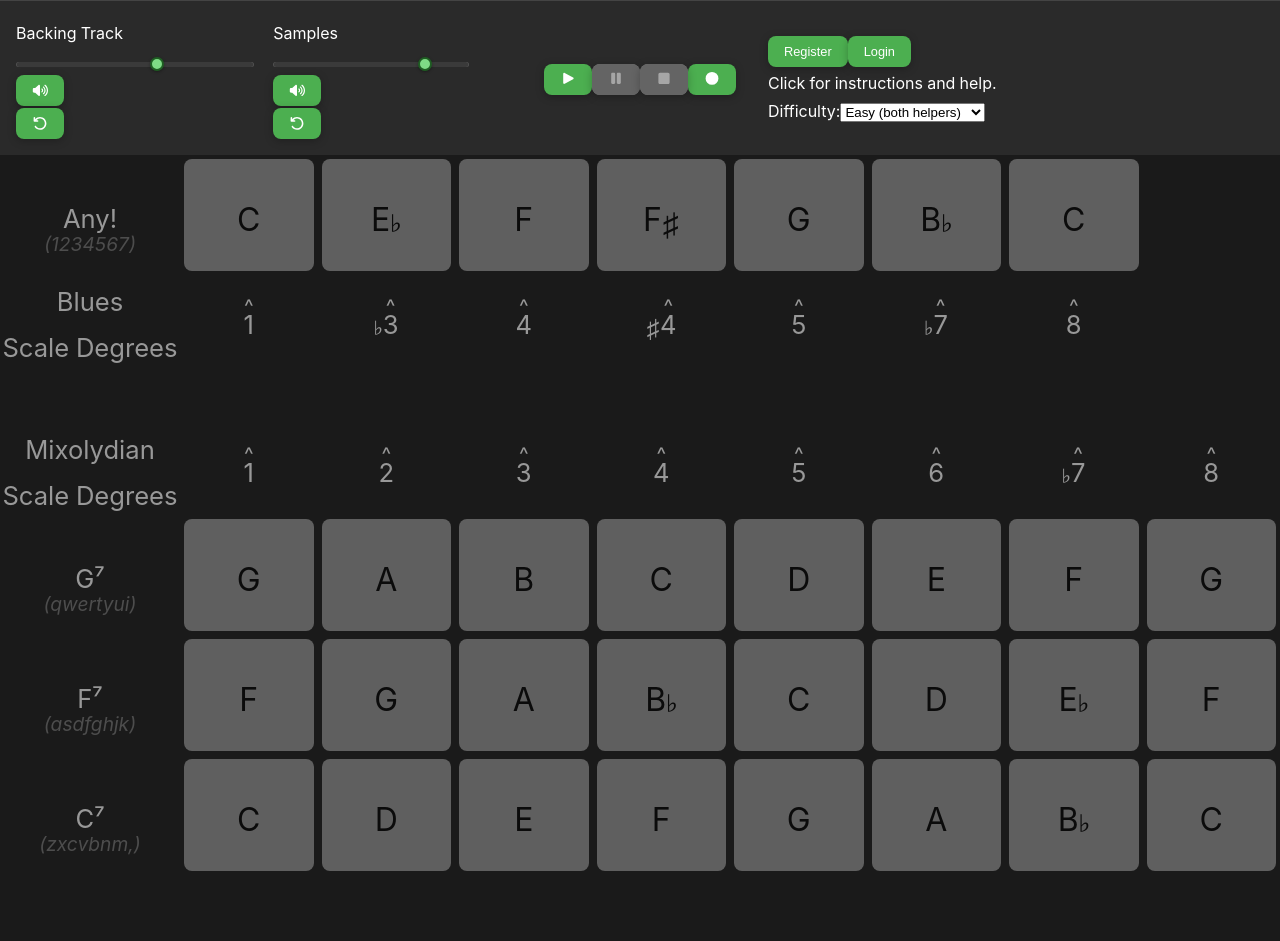
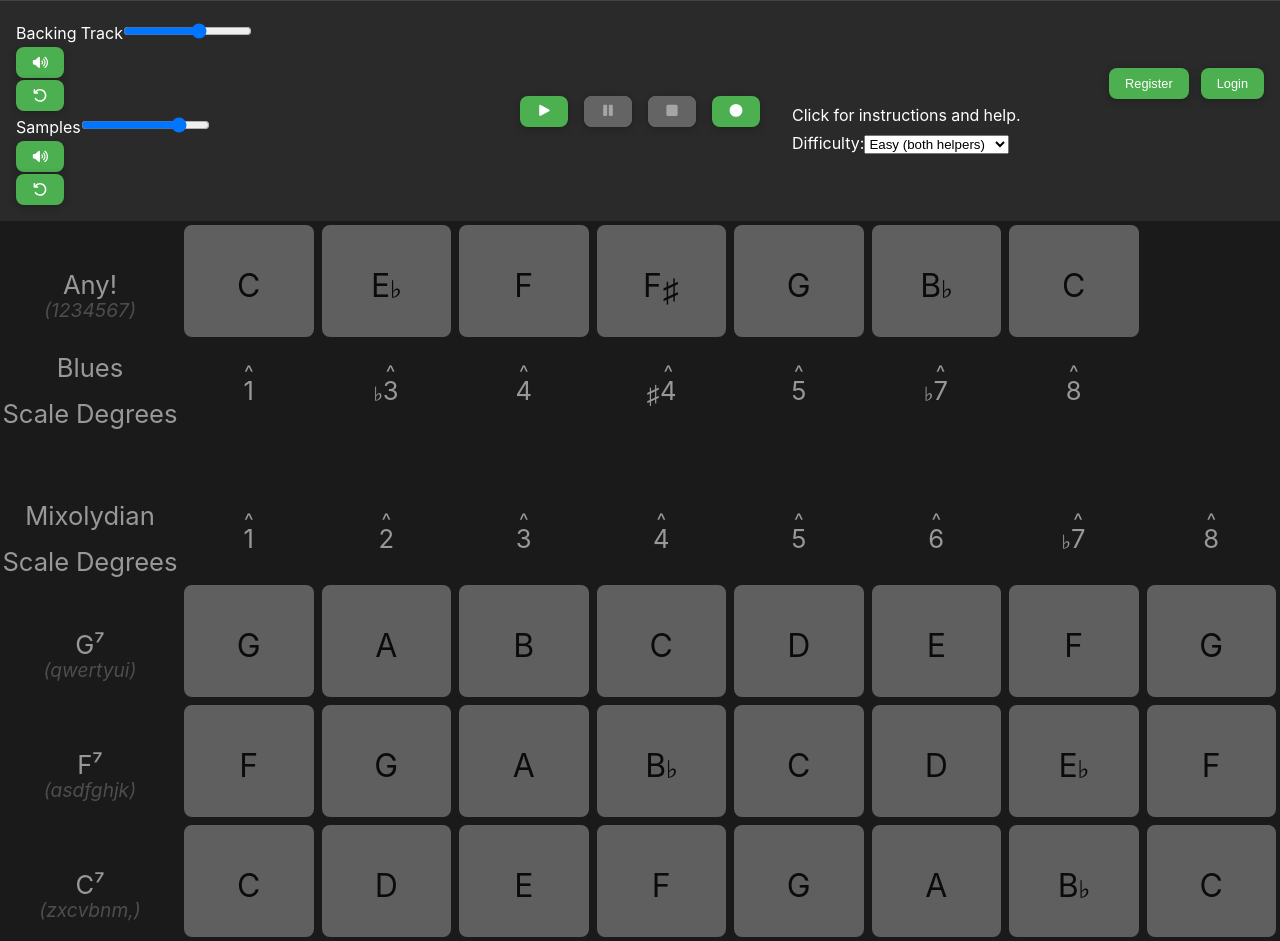
Before and after one commit to asdfang/color-improv, a React (Vite) app in the folder client/: page / in a window 1280 px wide. Before the commit the page ends 875 px from the top, so only its background shows below. Built offline with nearby package versions, Linux system fonts and the light colour scheme; no server answers.

Commit message:
feat: create TopPanel, VolumePanel, SettingsPanel layout wrappers to separate responsibilities and declutter imports
- Changed div's className to id when there will only be one instance of it

```diff
--- a/client/src/App.jsx
+++ b/client/src/App.jsx
@@ -1,51 +1,10 @@
-import { useEffect } from 'react';
-import { useAuth } from './contexts/AuthContext';
-import { usePlayback } from './contexts/PlaybackContext';
-import { usePreferences } from './contexts/PreferencesContext';
-import { useStudio } from './contexts/StudioContext';
-import { usePreferencesSync } from './hooks/usePreferencesSync';
-import { VolumeControl } from './components/controls/VolumeControl'; // TODO: extract to TopPanel
-import { PlaybackControls } from './components/controls/PlaybackControls'; // TODO: extract to TopPanel
+import { TopPanel } from './components/controls/TopPanel';
 import { Grid } from './components/grid/Grid';
-import { AuthControls } from './components/controls/AuthControls';
-import { InstructionsButton } from './components/controls/InstructionsButton';
-import { DifficultySelect } from './components/controls/DifficultySelect';
 
 export default function App() {
-    const { audioEngine, timingEngine, recordingEngine, noteLogger, keyboardHandler } = useStudio();
-    const { playbackState, isRecording, recordingResult, play, pause, resume, stop, record, clearRecordingResult } = usePlayback();
-    const {
-        registerWithSync, loginWithSync, hasConflict,
-        onChooseLocal, onChooseServer,
-    } = usePreferencesSync();
-    const { logout } = useAuth();
-
-    // testing
-    const { currentUser } = useAuth();
-    const { preferences } = usePreferences();
-
-    // Sync audio engine settings with preferences
-    useEffect(() => {
-        audioEngine.setBackingTrackVolume(preferences.backingTrackVolume);
-        audioEngine.setSamplesVolume(preferences.samplesVolume);
-        audioEngine.setBackingTrackMuted(preferences.backingTrackMuted);
-        audioEngine.setSamplesMuted(preferences.samplesMuted);
-    }, [audioEngine, preferences.backingTrackVolume, preferences.samplesVolume, preferences.backingTrackMuted, preferences.samplesMuted]);
-
     return (
         <div id="app">
-            <div id="top-panel">
-                <div id="volume-controls">
-                    <VolumeControl source="backingTrack" />
-                    <VolumeControl source="samples" />
-                </div>
-                <PlaybackControls />
-                <div id="settings-panel">
-                    <AuthControls />
-                    <InstructionsButton />
-                    <DifficultySelect />
-                </div>
-            </div>
+            <TopPanel />
             <Grid />
         </div>
     );
--- a/client/src/components/controls/AuthControls.jsx
+++ b/client/src/components/controls/AuthControls.jsx
@@ -13,7 +13,7 @@ export function AuthControls() {
     }
 
     return (
-        <div className="auth-controls">
+        <div id="auth-controls">
             {isLoggedIn ? (
                 <button onClick={logout}>Logout</button>
             ) : (
--- a/client/src/components/controls/DifficultySelect.jsx
+++ b/client/src/components/controls/DifficultySelect.jsx
@@ -9,7 +9,7 @@ export function DifficultySelect() {
     };
 
     return (
-        <div className="difficulty-select">
+        <div id="difficulty-select">
             <label htmlFor="difficulty-select">Difficulty:</label>
             <select id="difficulty-select" value={preferences.difficulty} onChange={handleSelect}>
                 <option value="easy">Easy (both helpers)</option>
--- a/client/src/components/controls/InstructionsButton.jsx
+++ b/client/src/components/controls/InstructionsButton.jsx
@@ -1,6 +1,6 @@
 export function InstructionsButton() {
     return (
-        <div className="instructions-button">
+        <div id="instructions-button">
             <span>Click for instructions and help.</span>
         </div>
     );
--- a/client/src/components/controls/PlaybackControls.jsx
+++ b/client/src/components/controls/PlaybackControls.jsx
@@ -44,7 +44,7 @@ export function PlaybackControls() {
     }, [handleKeyDown]);
 
     return (
-        <div className="playback-controls">
+        <div id="playback-controls">
             <button
                 onClick={handlePlayOrResume}
                 title={playbackState === 'paused' ? 'Resume' : 'Play'}
--- /dev/null
+++ b/client/src/components/controls/SettingsPanel.jsx
@@ -0,0 +1,13 @@
+import { AuthControls } from './AuthControls';
+import { InstructionsButton } from './InstructionsButton';
+import { DifficultySelect } from './DifficultySelect';
+
+export function SettingsPanel() {
+    return (
+        <div id="settings-panel">
+            <AuthControls />
+            <InstructionsButton />
+            <DifficultySelect />
+        </div>
+    );
+}
--- /dev/null
+++ b/client/src/components/controls/TopPanel.jsx
@@ -0,0 +1,13 @@
+import { VolumePanel } from './VolumePanel';
+import { PlaybackControls } from './PlaybackControls';
+import { SettingsPanel } from './SettingsPanel';
+
+export function TopPanel() {
+    return (
+        <div id="top-panel">
+            <VolumePanel />
+            <PlaybackControls />
+            <SettingsPanel />
+        </div>
+    );
+}
--- /dev/null
+++ b/client/src/components/controls/VolumePanel.jsx
@@ -0,0 +1,24 @@
+import { useEffect } from 'react';
+import { useStudio } from '../../contexts/StudioContext';
+import { usePreferences } from '../../contexts/PreferencesContext';
+import { VolumeControl } from './VolumeControl';
+
+export function VolumePanel() {
+    const { audioEngine } = useStudio();
+    const { preferences } = usePreferences();
+
+    // Sync audio engine settings with preferences
+    useEffect(() => {
+        audioEngine.setBackingTrackVolume(preferences.backingTrackVolume);
+        audioEngine.setSamplesVolume(preferences.samplesVolume);
+        audioEngine.setBackingTrackMuted(preferences.backingTrackMuted);
+        audioEngine.setSamplesMuted(preferences.samplesMuted);
+    }, [audioEngine, preferences.backingTrackVolume, preferences.samplesVolume, preferences.backingTrackMuted, preferences.samplesMuted]);
+
+    return (
+        <div id="volume-panel">
+            <VolumeControl source="backingTrack" />
+            <VolumeControl source="samples" />
+        </div>
+    );
+}
```
